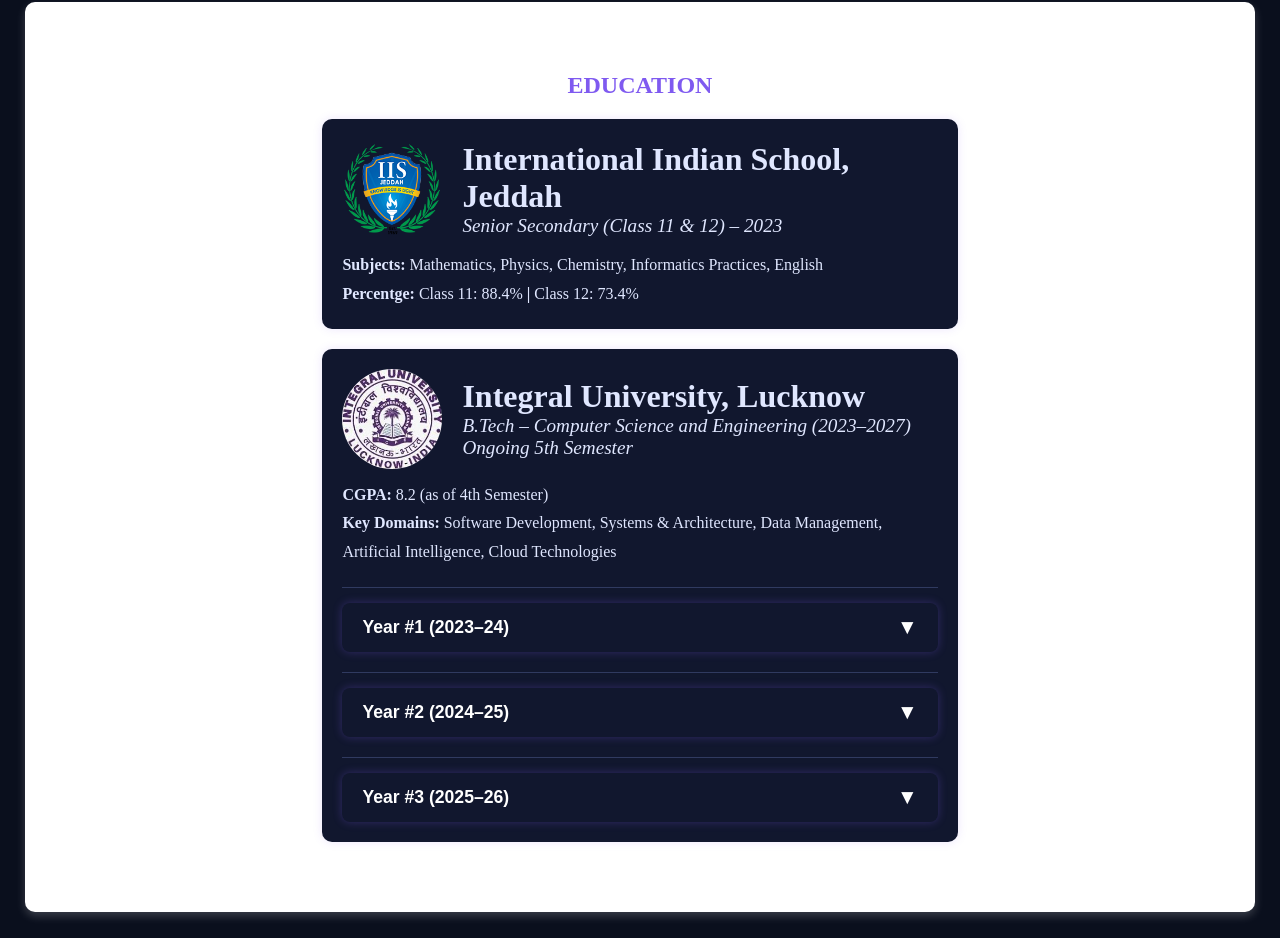
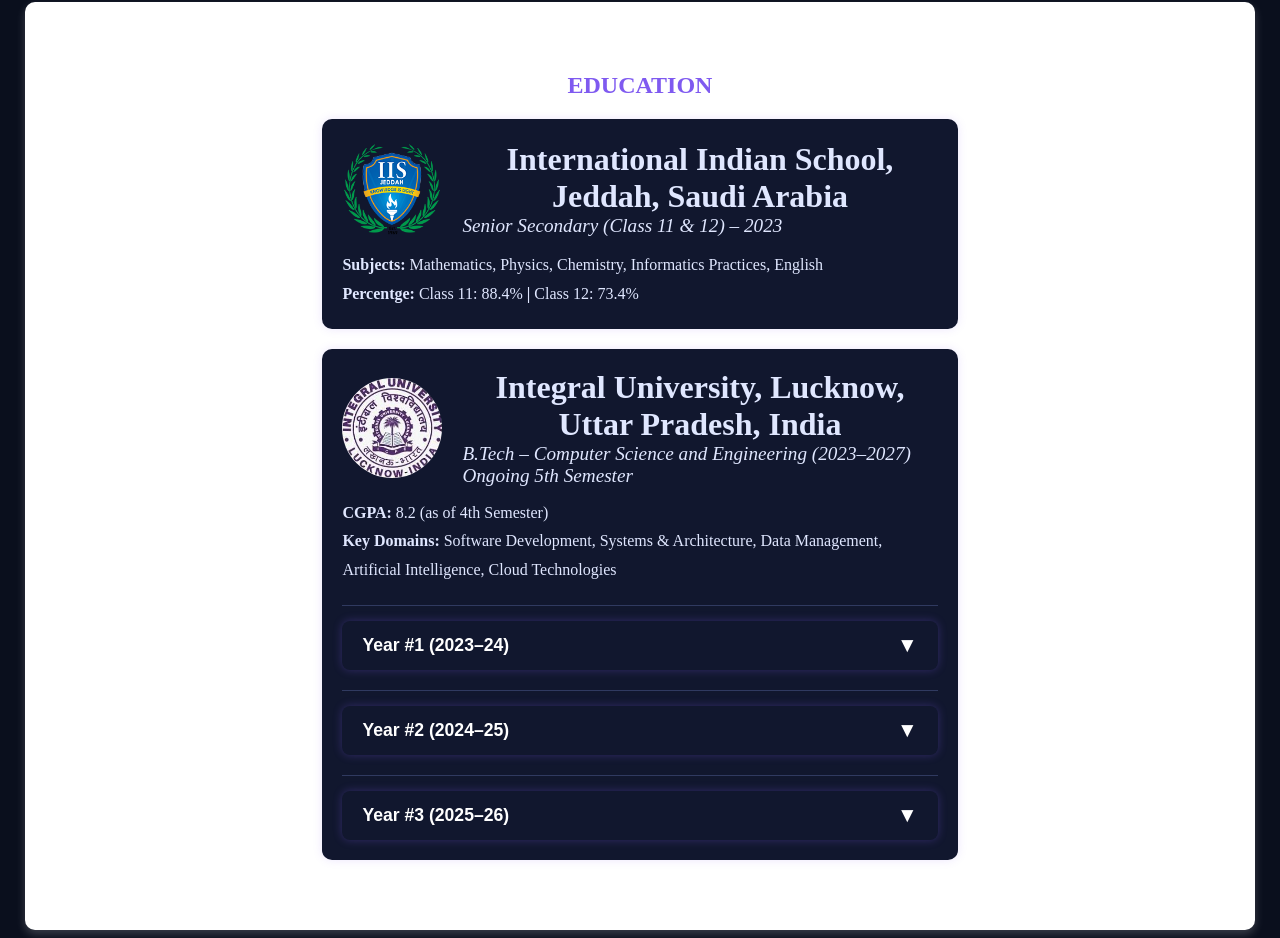
Before and after one commit to GPA95/AAK_Portfolio, a React (Vite) app: page / in a window 1280 px wide. Shown: the part 926-1864 px from the top of the page. Built offline with nearby package versions, Linux system fonts and the light colour scheme.

Commit message:
Centered Education school heading

```diff
--- a/src/components/CollegeCard.jsx
+++ b/src/components/CollegeCard.jsx
@@ -10,7 +10,7 @@
           <img src={IUL} alt="College Logo" className="edu-logo" />
         </div>
         <div className="edu-right">
-          <h3>Integral University, Lucknow</h3>
+          <h3>Integral University, Lucknow, Uttar Pradesh, India</h3>
           <p className="edu-subtitle">B.Tech – Computer Science and Engineering (2023–2027)</p>
           <p className="edu-subtitle">Ongoing 5th Semester</p>
         </div>
--- a/src/components/EducationCard.css
+++ b/src/components/EducationCard.css
@@ -38,7 +38,7 @@
 
 .edu-right h3 {
   margin: 0;
-  text-align: left;
+  text-align: center;
   font-size: 2rem;
 }
 
--- a/src/components/SchoolCard.jsx
+++ b/src/components/SchoolCard.jsx
@@ -9,7 +9,7 @@
           <img src={IISJ} alt="School Logo" className="edu-logo" />
         </div>
         <div className="edu-right">
-          <h3>International Indian School, Jeddah</h3>
+          <h3>International Indian School, Jeddah, Saudi Arabia</h3>
           <p className="edu-subtitle">Senior Secondary (Class 11 & 12) – 2023</p>
         </div>
       </div>
```
